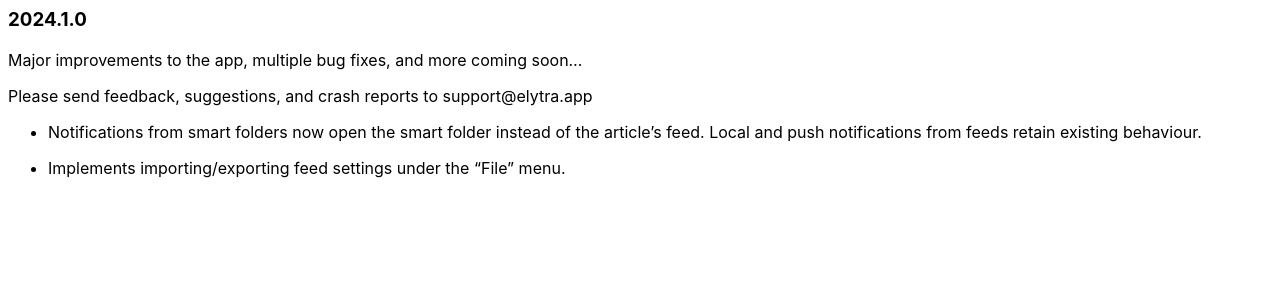
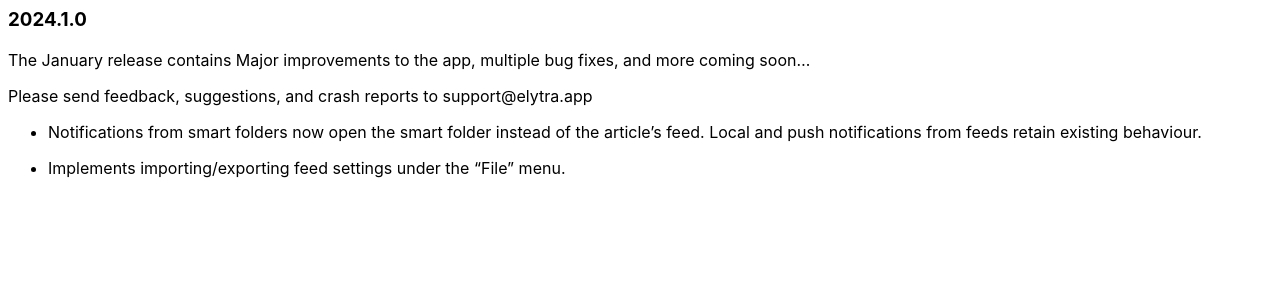
Before and after one commit to ElytraApp/Elytra, a Jekyll site: the page built from _posts/2024-01-11-567.md, in a window 1280 px wide. Shown: the top 300 px of the page. Built offline with Jekyll 4.4.1, drawn with Linux system fonts in a browser that asks for light colours; our own code applies the rules of GitHub Pages for plain Markdown files.

Commit message:
new release
Signed-off-by: Nikhil Nigade <nikhil@dezinezync.com>

```diff
--- a/_posts/2024-01-11-567.md
+++ b/_posts/2024-01-11-567.md
@@ -12,7 +12,7 @@
 
 ### 2024.1.0
 
-Major improvements to the app, multiple bug fixes, and more coming soon...
+The January release contains Major improvements to the app, multiple bug fixes, and more coming soon...
 
 Please send feedback, suggestions, and crash reports to support@elytra.app
 
```
Also changed, not shown: _posts/2024-01-11-567-release.md (added, +24 -0 lines).
